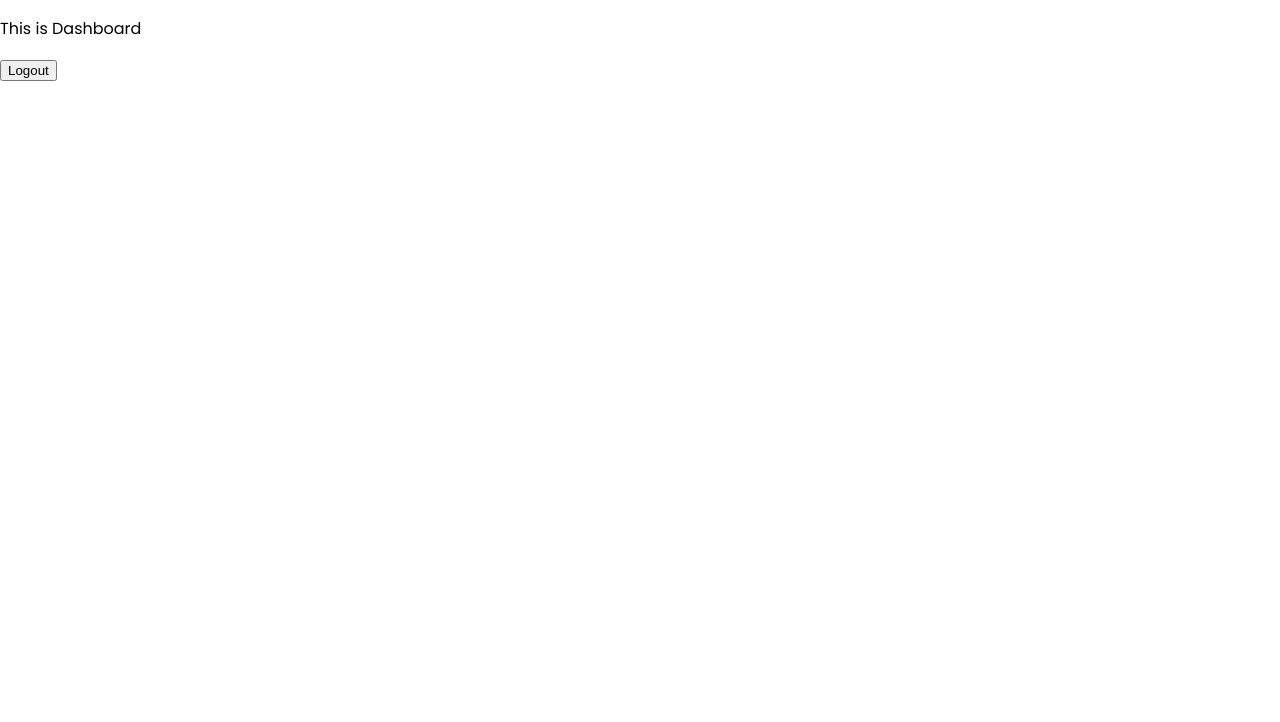
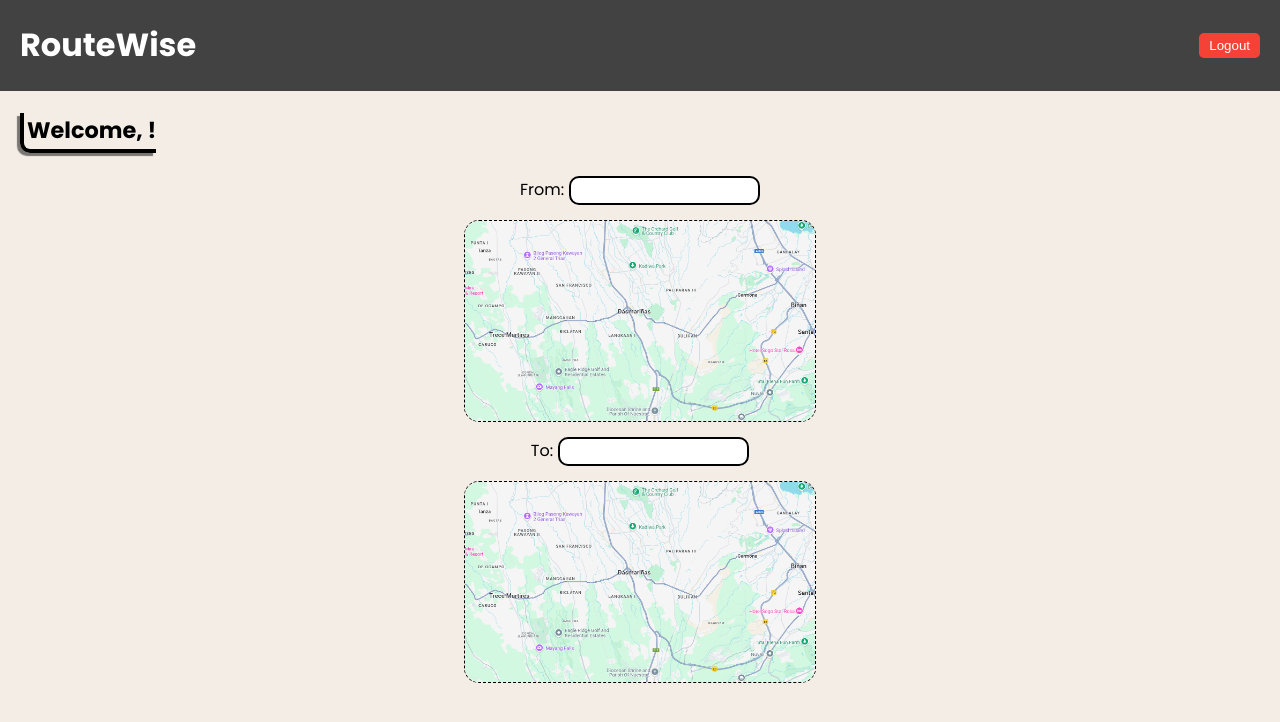
Before and after one commit to iiivannn/project-optimizer, a React (Vite) app: page /dashboard in a window 1280 px wide. Shown: the top 722 px of the page. Built offline with nearby package versions, Linux system fonts and the light colour scheme; no server answers.

Commit message:
finalizing dashboard
juvi was here

```diff
--- a/src/Components/Dashboard/Dashboard.css
+++ b/src/Components/Dashboard/Dashboard.css
@@ -0,0 +1,77 @@
+body {
+  /* background: linear-gradient(
+    90deg,
+    hsla(0, 0%, 40%, 1) 0%,
+    hsla(311, 7%, 43%, 1) 21%,
+    hsla(346, 17%, 55%, 1) 43%,
+    hsla(9, 56%, 71%, 1) 66%,
+    hsla(10, 67%, 74%, 1) 72%,
+    hsla(35, 90%, 72%, 1) 88%,
+    hsla(60, 67%, 64%, 1) 100%
+  ); */
+  background-color: rgb(243, 237, 229);
+}
+
+.to-img,
+.from-img {
+  width: 350px;
+  height: 200px;
+  border-radius: 15px;
+  margin: 15px;
+  border: 1px dashed black;
+}
+
+.nav {
+  display: flex;
+  justify-content: space-between;
+  align-items: center;
+  flex-direction: row;
+  padding: 0 20px;
+  background-color: #424242;
+  color: white;
+}
+
+.content,
+.go-from,
+.go-to {
+  display: flex;
+  justify-content: center;
+  align-items: center;
+  flex-direction: column;
+}
+
+.search > input {
+  border-radius: 10px;
+  margin-left: 5px;
+  border: 2px solid black;
+  padding: 5px;
+}
+
+.welcome-user {
+  margin-left: 20px;
+  font-size: 1.4rem;
+  font-weight: 700;
+  border-left: 4px solid black;
+  border-bottom: 4px solid black;
+  padding-bottom: 2px;
+  padding-left: 3px;
+  border-bottom-left-radius: 10px;
+  width: max-content;
+  box-shadow: -3px 3px 1px rgba(0, 0, 0, 0.5);
+}
+
+.logout-btn {
+  background-color: #f44336;
+  color: white;
+  border: none;
+  border-radius: 5px;
+  padding: 5px 10px;
+  cursor: pointer;
+  transition: all 0.3s ease-in-out;
+}
+
+.logout-btn:hover {
+  background-color: #ca382d;
+  box-shadow: 5px 5px rgba(0, 0, 0, 0.5);
+  transition: all 0.3s ease-in-out;
+}
--- a/src/Components/Dashboard/Dashboard.jsx
+++ b/src/Components/Dashboard/Dashboard.jsx
@@ -1,16 +1,76 @@
+import { useEffect, useState } from "react";
 import { useAuth } from "../contexts/AuthContext";
 import { signOutUser } from "../../firebase/auth";
+import { db } from "../../firebase/firebase";
+import { doc, getDoc } from "firebase/firestore";
+import { useNavigate } from "react-router-dom";
+import img1 from "../../assets/gmaps.png";
+
+import "./Dashboard.css";
 
 export default function Dashboard() {
   const { currentUser } = useAuth();
-  console.log(currentUser);
+  const [username, setUsername] = useState("");
+  const navigate = useNavigate();
+
+  useEffect(() => {
+    const fetchUsername = async () => {
+      if (currentUser) {
+        try {
+          const userDoc = doc(db, "users", currentUser.uid);
+          const userSnap = await getDoc(userDoc);
+          console.log(currentUser.uid);
+          if (userSnap.exists()) {
+            setUsername(userSnap.data().username);
+          } else {
+            console.log("No such document!");
+          }
+        } catch (error) {
+          console.error("Error fetching username:", error);
+        }
+      }
+    };
+
+    fetchUsername();
+  }, [currentUser]);
+
+  const handleLogout = async () => {
+    await signOutUser();
+    navigate("/login"); // Redirect to login page
+  };
 
   return (
     <div>
-      <p>This is Dashboard</p>
-      <button type="button" onClick={signOutUser}>
-        Logout
-      </button>
+      <div className="nav">
+        <h1>RouteWise</h1>
+
+        <button className="logout-btn" type="button" onClick={handleLogout}>
+          Logout
+        </button>
+      </div>
+
+      <p className="welcome-user">
+        Welcome, {username ? username : currentUser?.email}!
+      </p>
+
+      <div className="content">
+        <div className="go-from">
+          <div className="search">
+            <label htmlFor="search-from">From:</label>
+            <input type="text" name="search-from" />
+          </div>
+
+          <img className="from-img" src={img1} alt="Google Maps Philippines" />
+        </div>
+
+        <div className="go-to">
+          <div className="search">
+            <label htmlFor="search-to">To:</label>
+            <input type="text" name="search-to" />
+          </div>
+          <img className="to-img" src={img1} alt="Google Maps Philippines" />
+        </div>
+      </div>
     </div>
   );
 }
--- a/src/Components/Login/Login.jsx
+++ b/src/Components/Login/Login.jsx
@@ -16,7 +16,6 @@ export default function Login() {
 
     try {
       await authenticateUser(email, password, username);
-      alert("Registration successful!");
       navigate("/dashboard"); // Redirect after successful signup
     } catch (error) {
       console.error("Error signing up: ", error.message);
--- a/src/Components/contexts/AuthContext.jsx
+++ b/src/Components/contexts/AuthContext.jsx
@@ -9,6 +9,7 @@ export const useAuth = () => useContext(AuthContext);
 
 export const AuthProvider = ({ children }) => {
   const [currentUser, setCurrentUser] = useState(null);
+  const [loading, setLoading] = useState(true);
 
   const initializeUser = (user) => {
     if (user) {
@@ -16,6 +17,7 @@ export const AuthProvider = ({ children }) => {
     } else {
       setCurrentUser(null);
     }
+    setLoading(false);
   };
 
   useEffect(() => {
@@ -27,6 +29,7 @@ export const AuthProvider = ({ children }) => {
     <AuthContext.Provider
       value={{
         currentUser,
+        loading,
       }}
     >
       {children}
--- a/src/firebase/database.js
+++ b/src/firebase/database.js
@@ -1,8 +1,8 @@
-import { addDoc, collection } from "firebase/firestore";
+import { setDoc, doc } from "firebase/firestore";
 import { db } from "./firebase";
 
 export async function createUserData(username, email, user) {
-  await addDoc(collection(db, "users"), {
+  await setDoc(doc(db, "users", user.uid), {
     uid: user.uid,
     username,
     email,
```
Also changed, not shown: src/Components/routes/ProtectedRoutes.jsx (added, +14 -0 lines), src/assets/gmaps.png (added).
